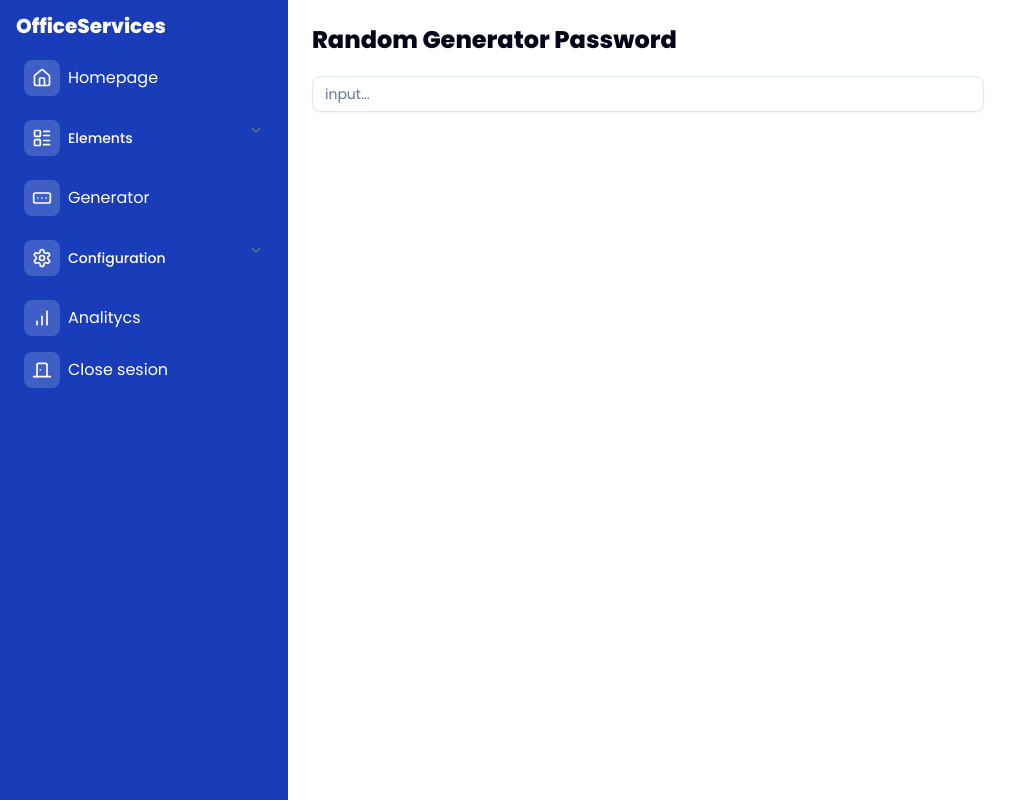
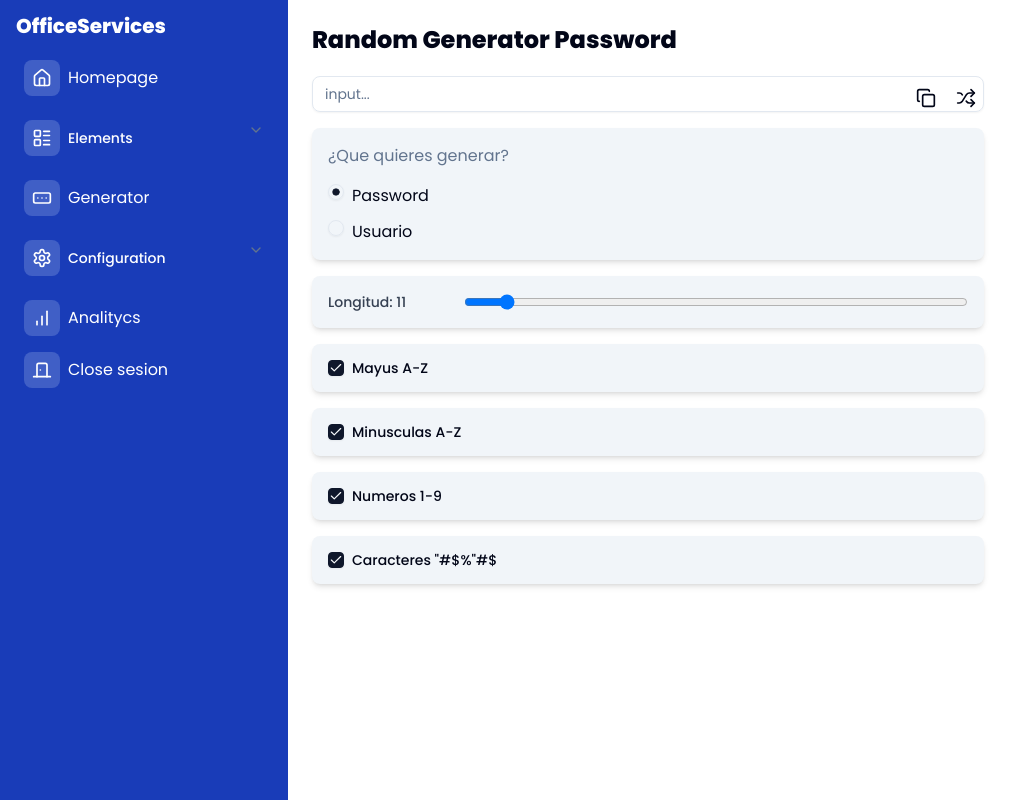
Before and after one commit to ghost1999dev/frontend-password-manager, a Next.js app: page /generator in a window 1280 px wide. Shown: the whole page, without its empty margins (0-1031 px from the left). Built offline with nearby package versions, Linux system fonts and the light colour scheme.

Commit message:
feat: I completed the generatorPassword form

```diff
--- a/app/(routes)/generator/FormGenerator/FormGenerator.tsx
+++ b/app/(routes)/generator/FormGenerator/FormGenerator.tsx
@@ -1,12 +1,68 @@
+"use client"
+
 import { Input } from "@/components/ui/input";
-
+import { RadioGroup, RadioGroupItem } from "@/components/ui/radio-group";
+import { Label } from "@radix-ui/react-label";
+import { Copy, Shuffle } from "lucide-react";
+import { useState } from "react";
+import PasswordGenerator from "./PasswordGenerator/PasswordGenerator";
+import { UserGenerator } from "./UserGenerator";
 export default function FormGenerator() {
+  const [itemValueInput, setItemValueInput] = useState("")
+  const [selectedValue, setSelectedValue] = useState<"user" | "password" | string>("password")
+  const [lenghtPassword, setLenghtPassword] = useState(11)
+  const [isMayusSelected, setIsMayusSelected] = useState(true)
+  const [isMinusSelected, setIsMinusSelected] = useState(true)
+  const [isSpecialCharacter, setIsSpecialCharacter] = useState(true)
+  const [isNumberSelected, setIsNumberSelected] = useState(true)
+  const [userTypeSelector, setUserTypeSelector] = useState("username")
+  //NUMERO DE GESTION2642116
   return (
     <div className="mt-5 max-w-2xl">
         <div className="relative w-full">
-            <Input placeholder="input..." type="text" />
+            <Input
+              placeholder="input..."
+              type="text"
+              onChange={()=>{}}
+
+            />
+            <Copy className="absolute top-3 right-12 cursor-pointer h-5 w-5"/>
+            <Shuffle className="absolute top-3 right-2 cursor-pointer h-5 w-5"/>
         </div>
+        <div className="bg-slate-100 rounded-md shadow-md my-4 p-4">
+          <p className="mb-4 text-slate-500">¿Que quieres generar?</p>
+          <RadioGroup
+            defaultValue="password"
+            onValueChange={(value)=>{setSelectedValue(value)}}
+          >
+            <div className="flex item-center space-x-2">
+              <RadioGroupItem
+                value="password"
+                id="r1"
+              />
+              <Label htmlFor="r1">Password</Label>
+            </div>
+            <div className="flex item-center space-x-2">
+              <RadioGroupItem value="user" id="r2"/>
+              <Label htmlFor="r2">Usuario</Label>
+            </div>
 
+          </RadioGroup>
+        </div>
+        {selectedValue === "password" ?
+         <PasswordGenerator
+           lenghtPassword={lenghtPassword}
+           isMayusSelected={isMayusSelected}
+           isMinusSelected={isMinusSelected}
+           isNumberSelected={isNumberSelected}
+           isSpecialCharacters={isSpecialCharacter}
+           setIsMayusSelected={setIsMayusSelected}
+           setIsMinusSelected={setIsMinusSelected}
+           setIsNumberSelected={setIsNumberSelected}
+           setIsSpecialCharecters={setIsSpecialCharacter}
+           setLengthPassword={setLenghtPassword}
+
+         />:<UserGenerator setUserTypeSelector={setUserTypeSelector}/>}
     </div>
   )
 }
--- /dev/null
+++ b/app/(routes)/generator/FormGenerator/PasswordGenerator/PasswordGenerator.tsx
@@ -0,0 +1,88 @@
+import { Checkbox } from "@/components/ui/checkbox";
+import { PasswordGeneratorProps } from "./PasswordGenerator.types";
+
+export default function PasswordGenerator(props:PasswordGeneratorProps) {
+  const{
+    isMayusSelected,
+    isMinusSelected,
+    isNumberSelected,
+    isSpecialCharacters,
+    lenghtPassword,
+    setIsMayusSelected,
+    setIsMinusSelected,
+    setIsNumberSelected,
+    setIsSpecialCharecters,
+    setLengthPassword
+  }=props
+  const handleRangeEvent=(event:React.ChangeEvent<HTMLInputElement>)=>{
+    setLengthPassword(Number(event.target.value))
+  }
+  return (
+    <div>
+      <>
+        <div className="w-full p-4 bg-slate-100 rounded-md shadow-md flex gap-2 items-center">
+          <label className="block text-sm font-medium text-gray-700 min-w-32">
+            Longitud: {lenghtPassword}
+          </label>
+          <input
+            type="range"
+            id="range"
+            min="8"
+            max="50"
+            className="w-full bg-gray-200 rounded-md appearence-none cursor-pointer"
+            value={lenghtPassword}
+            onChange={handleRangeEvent}
+           />
+
+        </div>
+        <div>
+          <div className="flex items-center space-x-2 my-4 bg-slate-100 rounded-md shadow-md p-4">
+            <Checkbox
+              id="mayus"
+              checked={isMayusSelected}
+              onCheckedChange={()=>setIsMayusSelected((prev)=>!prev)}
+            />
+            <label
+              htmlFor="mayus"
+              className="text-sm font-medium leading-none peer-disabled:cursor-not-allowed perr-disabled:opacity-70"
+            >Mayus A-Z</label>
+          </div>
+          <div className="flex items-center space-x-2 my-4 bg-slate-100 rounded-md shadow-md p-4">
+            <Checkbox
+              id="minus"
+              checked={isMinusSelected}
+              onCheckedChange={()=>{setIsMinusSelected((prev)=> !prev)}}
+            />
+            <label
+              htmlFor="minus"
+              className="text-sm font-medium leading-none peer-disabled:cursor-not-allowed perr-disabled:opacity-70"
+            >Minusculas A-Z</label>
+          </div>
+          <div className="flex items-center space-x-2 my-4 bg-slate-100 rounded-md shadow-md p-4">
+            <Checkbox
+              id="numbers"
+              checked={isNumberSelected}
+              onCheckedChange={()=>{setIsNumberSelected((prev)=> !prev)}}
+            />
+            <label
+              htmlFor="numbers"
+              className="text-sm font-medium leading-none peer-disabled:cursor-not-allowed perr-disabled:opacity-70"
+            >Numeros 1-9</label>
+          </div>
+          <div className="flex items-center space-x-2 my-4 bg-slate-100 rounded-md shadow-md p-4">
+            <Checkbox
+              id="charact"
+              checked={isSpecialCharacters}
+              onCheckedChange={()=>{setIsSpecialCharecters((prev)=> !prev)}}
+            />
+            <label
+              htmlFor="charact"
+              className="text-sm font-medium leading-none peer-disabled:cursor-not-allowed perr-disabled:opacity-70"
+            >Caracteres "#$%"#$</label>
+          </div>
+        </div>
+      </>
+
+    </div>
+  )
+}
--- /dev/null
+++ b/app/(routes)/generator/FormGenerator/PasswordGenerator/index.ts
@@ -0,0 +1 @@
+export * from './PasswordGenerator'
--- /dev/null
+++ b/app/(routes)/generator/FormGenerator/UserGenerator/UserGenerator.tsx
@@ -0,0 +1,33 @@
+import { RadioGroup, RadioGroupItem } from "@/components/ui/radio-group"
+import { UserGeneratorProps } from "./UserGenerator.types"
+
+import { Label } from "@/components/ui/label"
+
+export const UserGenerator = (props:UserGeneratorProps) => {
+    const {setUserTypeSelector}= props
+  return (
+    <div className="p-4 bg-slate-100 rounded-md shadow-md">
+        <p className="mb-4 text-slate-500">¿ Que quieres generar ?</p>
+        <RadioGroup
+            defaultValue="username"
+            onValueChange={(value) =>setUserTypeSelector(value)}
+
+        >
+            <div className="flex items-center space-x-2">
+                <RadioGroupItem
+                    value="username"
+                    id="r2"
+                />
+                <Label htmlFor="r2">Username</Label>
+            </div>
+            <div className="flex items-center space-x-2">
+                <RadioGroupItem
+                    value="email"
+                    id="r1"
+                />
+                <Label htmlFor="r1">Email</Label>
+            </div>
+        </RadioGroup>
+    </div>
+  )
+}
--- /dev/null
+++ b/app/(routes)/generator/FormGenerator/UserGenerator/UserGenerator.types.ts
@@ -0,0 +1,5 @@
+import { Dispatch, SetStateAction } from "react"
+
+export type UserGeneratorProps={
+    setUserTypeSelector:Dispatch<SetStateAction<string>>
+}
--- /dev/null
+++ b/app/(routes)/generator/FormGenerator/UserGenerator/index.ts
@@ -0,0 +1 @@
+export * from './UserGenerator'
--- /dev/null
+++ b/components/ui/radio-group.tsx
@@ -0,0 +1,45 @@
+"use client"
+
+import * as React from "react"
+import * as RadioGroupPrimitive from "@radix-ui/react-radio-group"
+import { CircleIcon } from "lucide-react"
+
+import { cn } from "@/lib/utils"
+
+function RadioGroup({
+  className,
+  ...props
+}: React.ComponentProps<typeof RadioGroupPrimitive.Root>) {
+  return (
+    <RadioGroupPrimitive.Root
+      data-slot="radio-group"
+      className={cn("grid gap-3", className)}
+      {...props}
+    />
+  )
+}
+
+function RadioGroupItem({
+  className,
+  ...props
+}: React.ComponentProps<typeof RadioGroupPrimitive.Item>) {
+  return (
+    <RadioGroupPrimitive.Item
+      data-slot="radio-group-item"
+      className={cn(
+        "border-input text-primary focus-visible:border-ring focus-visible:ring-ring/50 aria-invalid:ring-destructive/20 dark:aria-invalid:ring-destructive/40 aria-invalid:border-destructive dark:bg-input/30 aspect-square size-4 shrink-0 rounded-full border shadow-xs transition-[color,box-shadow] outline-none focus-visible:ring-[3px] disabled:cursor-not-allowed disabled:opacity-50",
+        className
+      )}
+      {...props}
+    >
+      <RadioGroupPrimitive.Indicator
+        data-slot="radio-group-indicator"
+        className="relative flex items-center justify-center"
+      >
+        <CircleIcon className="fill-primary absolute top-1/2 left-1/2 size-2 -translate-x-1/2 -translate-y-1/2" />
+      </RadioGroupPrimitive.Indicator>
+    </RadioGroupPrimitive.Item>
+  )
+}
+
+export { RadioGroup, RadioGroupItem }
--- /dev/null
+++ b/lib/generateCustomPassword.ts
@@ -0,0 +1,20 @@
+export const generateCustomPassword =(
+    lenght:number,
+    mayus:boolean,
+    minus:boolean,
+    numbers:boolean,
+    specialCharacters:boolean
+)=>{
+    const mayusCharacters= "ABCDEFGHIJKLMNOPQRSTUVWXYZ"
+    const minusCharacters= "abcdefghijklmnopqrstuvwxyz"
+    const numbersCharset= "0123456789"
+    const specialCharset = "!@#$%^&*()_+[]{}|;:',.<>?/`~-=\\\"";
+    let charset =""
+    if(mayus)charset +=numbersCharset
+    if(minus) charset += minusCharacters
+    if(numbers)charset += numbersCharset
+    if(specialCharacters) charset += specialCharset
+
+    let password = ""
+
+}
--- a/package.json
+++ b/package.json
@@ -17,6 +17,7 @@
     "@radix-ui/react-dialog": "^1.1.6",
     "@radix-ui/react-dropdown-menu": "^2.1.6",
     "@radix-ui/react-label": "^2.1.2",
+    "@radix-ui/react-radio-group": "^1.3.4",
     "@radix-ui/react-select": "^2.1.6",
     "@radix-ui/react-slot": "^1.1.2",
     "@radix-ui/react-tabs": "^1.1.3",
```
Also changed, not shown: app/(routes)/generator/FormGenerator/PasswordGenerator/PasswordGenerator.types.ts (added, +14 -0 lines), 1 other file (tests, documents, lock files or other folders).
